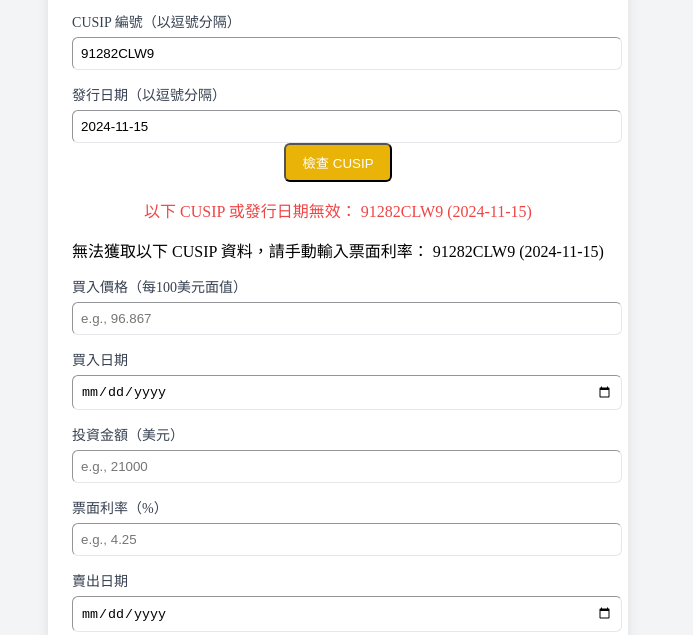
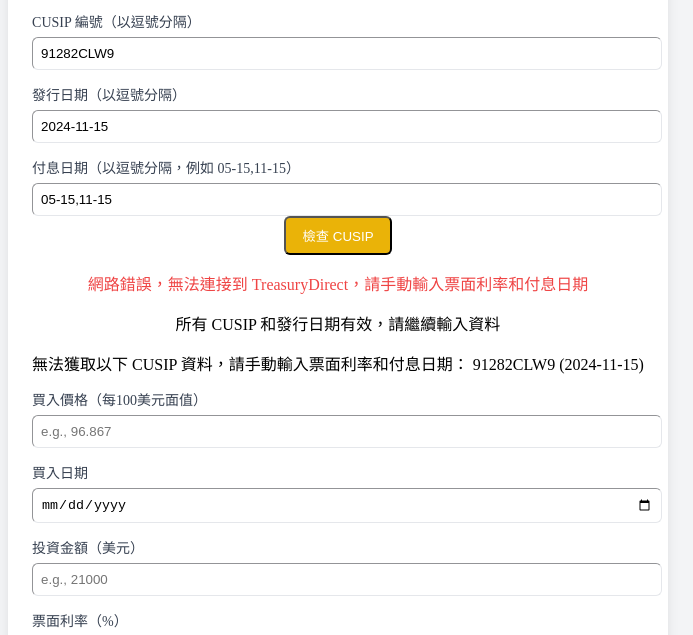
Before and after one commit to phyjcd20233/interAds, a plain HTML site: page calculator/index.html in a window 1280 px wide. Both pictures are taken after a click on the button "檢查 CUSIP". Shown: the part 99-734 px from the top of the page, without its empty margins (302-995 px from the left). Drawn offline with nearby package versions, Linux system fonts and the light colour scheme; no server answers.

Commit message:
Update index.html

```diff
--- a/calculator/index.html
+++ b/calculator/index.html
@@ -78,6 +78,7 @@
         buyDate: '買入日期',
         investmentAmount: '投資金額（美元）',
         couponRate: '票面利率（%）',
+        paymentDates: '付息日期（以逗號分隔，例如 05-15,11-15）',
         sellDate: '賣出日期',
         sellPrice: '賣出價格（每100美元面值）',
         exchangeRate: '美元兌港元匯率（可選）',
@@ -96,7 +97,7 @@
         history: '歷史記錄',
         date: '日期',
         invalidCusip: '以下 CUSIP 或發行日期無效：',
-        fillAllFields: '請填寫所有欄位，包括 CUSIP 和發行日期',
+        fillAllFields: '請填寫所有欄位，包括 CUSIP、發行日期和付息日期',
         invalidNumbers: '請輸入有效的價格、投資金額、票面利率或匯率',
         invalidDateFormat: '無效的日期格式',
         sellDateAfterBuy: '賣出日期必須晚於買入日期',
@@ -104,8 +105,8 @@
         language: 'English',
         cusipValid: '所有 CUSIP 和發行日期有效，請繼續輸入資料',
         cusipInvalid: '部分或全部 CUSIP 或發行日期無效，請檢查',
-        networkError: '網路錯誤，無法連接到 TreasuryDirect，請稍後重試或手動輸入票面利率',
-        manualInput: '無法獲取以下 CUSIP 資料，請手動輸入票面利率：',
+        networkError: '網路錯誤，無法連接到 TreasuryDirect，請手動輸入票面利率和付息日期',
+        manualInput: '無法獲取以下 CUSIP 資料，請手動輸入票面利率和付息日期：',
         multipleCusips: '多 CUSIP 比較結果',
         renderError: '頁面渲染失敗，請檢查控制台錯誤或聯繫支持'
       },
@@ -118,6 +119,7 @@
         buyDate: 'Buy Date',
         investmentAmount: 'Investment Amount (USD)',
         couponRate: 'Coupon Rate (%)',
+        paymentDates: 'Payment Dates (comma-separated, e.g., 05-15,11-15)',
         sellDate: 'Sell Date',
         sellPrice: 'Sell Price (per $100 face value)',
         exchangeRate: 'USD/HKD Exchange Rate (optional)',
@@ -136,7 +138,7 @@
         history: 'Calculation History',
         date: 'Date',
         invalidCusip: 'The following CUSIP or issue date is invalid:',
-        fillAllFields: 'Please fill in all fields, including CUSIP and issue date',
+        fillAllFields: 'Please fill in all fields, including CUSIP, issue date, and payment dates',
         invalidNumbers: 'Please enter valid numbers for prices, investment amount, coupon rate, or exchange rate',
         invalidDateFormat: 'Invalid date format',
         sellDateAfterBuy: 'Sell date must be after buy date',
@@ -144,8 +146,8 @@
         language: '繁體中文',
         cusipValid: 'All CUSIP and issue dates are valid, please proceed with data entry',
         cusipInvalid: 'Some or all CUSIP or issue dates are invalid, please check',
-        networkError: 'Network error, unable to connect to TreasuryDirect, please try again later or enter coupon rate manually',
-        manualInput: 'Unable to fetch data for the following CUSIP, please enter coupon rate manually:',
+        networkError: 'Network error, unable to connect to TreasuryDirect, please enter coupon rate and payment dates manually',
+        manualInput: 'Unable to fetch data for the following CUSIP, please enter coupon rate and payment dates manually:',
         multipleCusips: 'Multiple CUSIP Comparison Results',
         renderError: 'Failed to render page, please check console errors or contact support'
       }
@@ -197,6 +199,7 @@
       const [language, setLanguage] = React.useState(localStorage.getItem('language') || 'zh');
       const [cusipInput, setCusipInput] = React.useState('91282CLW9');
       const [issueDateInput, setIssueDateInput] = React.useState('2024-11-15');
+      const [paymentDatesInput, setPaymentDatesInput] = React.useState('05-15,11-15');
       const [buyPrice, setBuyPrice] = React.useState('');
       const [buyDate, setBuyDate] = React.useState('');
       const [investmentAmount, setInvestmentAmount] = React.useState('');
@@ -209,7 +212,7 @@
       const [history, setHistory] = React.useState(JSON.parse(localStorage.getItem('calcHistory')) || []);
       const [bondDataList, setBondDataList] = React.useState([]);
       const [isCusipValid, setIsCusipValid] = React.useState(false);
-      const [isManualInput, setIsManualInput] = React.useState(false);
+      const [isManualInput, setIsManualInput] = React.useState(true); // 預設啟用手動輸入
       const [invalidCusips, setInvalidCusips] = React.useState([]);
 
       // 語言切換
@@ -225,18 +228,19 @@
         setError('');
         setBondDataList([]);
         setIsCusipValid(false);
-        setIsManualInput(false);
+        setIsManualInput(true); // 強制手動輸入作為後備
         setInvalidCusips([]);
-        console.log('Checking CUSIPs:', cusipInput, 'Issue Dates:', issueDateInput);
+        console.log('Checking CUSIPs:', cusipInput, 'Issue Dates:', issueDateInput, 'Payment Dates:', paymentDatesInput);
 
-        if (!cusipInput || !issueDateInput) {
+        if (!cusipInput || !issueDateInput || !paymentDatesInput) {
           setError(translations[language].fillAllFields);
-          console.error('Missing CUSIP or issue date input');
+          console.error('Missing CUSIP, issue date, or payment dates input');
           return;
         }
 
         const cusips = cusipInput.split(',').map(c => c.trim()).filter(c => c);
         const issueDates = issueDateInput.split(',').map(d => d.trim()).filter(d => d);
+        const paymentDatesList = paymentDatesInput.split(',').map(d => d.trim()).filter(d => d);
 
         if (cusips.length !== issueDates.length || cusips.length === 0) {
           setError(translations[language].fillAllFields);
@@ -247,6 +251,7 @@
         const bondDataResults = [];
         const invalid = [];
 
+        // 嘗試 API 請求
         for (let i = 0; i < cusips.length; i++) {
           const cusip = cusips[i];
           const issueDate = issueDates[i];
@@ -268,7 +273,7 @@
                 issueDate,
                 couponRate: parseFloat(data[0].interestRate) || 0,
                 maturityDate: data[0].maturityDate || 'N/A',
-                paymentDates: data[0].firstInterestPayment ? [data[0].firstInterestPayment.split('-').slice(1).join('-')] : ['05-15', '11-15']
+                paymentDates: data[0].firstInterestPayment ? [data[0].firstInterestPayment.split('-').slice(1).join('-')] : paymentDatesList
               });
               console.log(`Success for ${cusip}:`, data[0]);
             } else {
@@ -284,15 +289,19 @@
         setBondDataList(bondDataResults);
         setInvalidCusips(invalid);
 
-        if (invalid.length > 0 && bondDataResults.length === 0) {
-          setError(`${translations[language].invalidCusip} ${invalid.map(i => `${i.cusip} (${i.issueDate})`).join(', ')}`);
+        if (invalid.length > 0 || bondDataResults.length === 0) {
+          setError(`${translations[language].networkError}`);
           setIsManualInput(true);
-          console.error('All CUSIPs invalid:', invalid);
-        } else if (invalid.length > 0) {
-          setError(`${translations[language].manualInput} ${invalid.map(i => `${i.cusip} (${i.issueDate})`).join(', ')}`);
-          setIsManualInput(true);
-          setIsCusipValid(true);
-          console.warn('Some CUSIPs invalid:', invalid);
+          setIsCusipValid(true); // 允許手動輸入
+          console.warn('API unavailable, switching to manual input:', invalid);
+          // 使用手動輸入的付息日期
+          const manualBondData = cusips.map((cusip, i) => ({
+            cusip,
+            issueDate: issueDates[i],
+            couponRate: 0, // 等待用戶輸入
+            paymentDates: paymentDatesList
+          }));
+          setBondDataList(manualBondData);
         } else {
           setIsCusipValid(true);
           setError(translations[language].cusipValid);
@@ -307,15 +316,15 @@
         console.log('Calculating returns...');
 
         try {
-          if (!isCusipValid && !isManualInput) {
+          if (!isCusipValid) {
             throw new Error(translations[language].cusipInvalid);
           }
-          if (!buyPrice || !buyDate || !investmentAmount || (!couponRate && isManualInput) || !sellDate || !sellPrice) {
+          if (!buyPrice || !buyDate || !investmentAmount || !couponRate || !sellDate || !sellPrice || !paymentDatesInput) {
             throw new Error(translations[language].fillAllFields);
           }
           const buyPriceNum = parseFloat(buyPrice);
           const investmentAmountNum = parseFloat(investmentAmount);
-          const couponRateNum = parseFloat(isManualInput ? couponRate : bondDataList[0]?.couponRate || couponRate);
+          const couponRateNum = parseFloat(couponRate);
           const sellPriceNum = parseFloat(sellPrice);
           const exchangeRateNum = exchangeRate ? parseFloat(exchangeRate) : null;
           if (
@@ -337,9 +346,14 @@
           }
 
           const resultsArray = [];
-          const cusipsToProcess = isManualInput && !isCusipValid
-            ? [{ cusip: cusipInput.split(',')[0].trim(), issueDate: issueDateInput.split(',')[0].trim(), couponRate: couponRateNum, paymentDates: ['05-15', '11-15'] }]
-            : bondDataList;
+          const cusipsToProcess = bondDataList.length > 0
+            ? bondDataList
+            : cusipInput.split(',').map((cusip, i) => ({
+                cusip: cusip.trim(),
+                issueDate: issueDateInput.split(',')[i].trim(),
+                couponRate: couponRateNum,
+                paymentDates: paymentDatesInput.split(',').map(d => d.trim())
+              }));
 
           console.log('Processing CUSIPs:', cusipsToProcess);
 
@@ -542,6 +556,20 @@
                     className: 'mt-1 block w-full p-2 border rounded-md'
                   })
                 ]
+              ),
+              React.createElement(
+                'div',
+                { key: 'paymentDates' },
+                [
+                  React.createElement('label', { className: 'block text-sm font-medium text-gray-700' }, translations[language].paymentDates),
+                  React.createElement('input', {
+                    type: 'text',
+                    value: paymentDatesInput,
+                    onChange: e => setPaymentDatesInput(e.target.value),
+                    placeholder: 'e.g., 05-15,11-15',
+                    className: 'mt-1 block w-full p-2 border rounded-md'
+                  })
+                ]
               )
             ]
           ),
@@ -580,7 +608,7 @@
                     placeholder: 'e.g., 96.867',
                     className: 'mt-1 block w-full p-2 border rounded-md',
                     step: '0.001',
-                    disabled: !isCusipValid && !isManualInput
+                    disabled: !isCusipValid
                   })
                 ]
               ),
@@ -594,7 +622,7 @@
                     value: buyDate,
                     onChange: e => setBuyDate(e.target.value),
                     className: 'mt-1 block w-full p-2 border rounded-md',
-                    disabled: !isCusipValid && !isManualInput
+                    disabled: !isCusipValid
                   })
                 ]
               ),
@@ -610,7 +638,7 @@
                     placeholder: 'e.g., 21000',
                     className: 'mt-1 block w-full p-2 border rounded-md',
                     step: '0.01',
-                    disabled: !isCusipValid && !isManualInput
+                    disabled: !isCusipValid
                   })
                 ]
               ),
@@ -625,10 +653,9 @@
                     onChange: e => setCouponRate(e.target.value),
                     placeholder: 'e.g., 4.25',
                     className: 'mt-1 block w-full p-2 border rounded-md',
-                    step: '0.01',
-                    disabled: isCusipValid && bondDataList.length > 0
+                    step: '0.01'
                   }),
-                  bondDataList.length > 0 && isCusipValid && React.createElement(
+                  bondDataList.length > 0 && !isManualInput && React.createElement(
                     'p',
                     { className: 'text-sm text-gray-600 mt-1' },
                     `${language === 'zh' ? '到期日期' : 'Maturity Dates'}: ${bondDataList.map(b => `${b.cusip}: ${b.maturityDate}`).join(', ')}`
@@ -645,7 +672,7 @@
                     value: sellDate,
                     onChange: e => setSellDate(e.target.value),
                     className: 'mt-1 block w-full p-2 border rounded-md',
-                    disabled: !isCusipValid && !isManualInput
+                    disabled: !isCusipValid
                   })
                 ]
               ),
@@ -661,7 +688,7 @@
                     placeholder: 'e.g., 98.963',
                     className: 'mt-1 block w-full p-2 border rounded-md',
                     step: '0.001',
-                    disabled: !isCusipValid && !isManualInput
+                    disabled: !isCusipValid
                   })
                 ]
               ),
@@ -677,7 +704,7 @@
                     placeholder: 'e.g., 7.8',
                     className: 'mt-1 block w-full p-2 border rounded-md',
                     step: '0.01',
-                    disabled: !isCusipValid && !isManualInput
+                    disabled: !isCusipValid
                   })
                 ]
               )
@@ -692,7 +719,7 @@
                 {
                   onClick: calculateReturns,
                   className: 'bg-blue-500 text-white px-4 py-2 rounded-md hover:bg-blue-600',
-                  disabled: !isCusipValid && !isManualInput,
+                  disabled: !isCusipValid,
                   key: 'calculate'
                 },
                 translations[language].calculate
```
